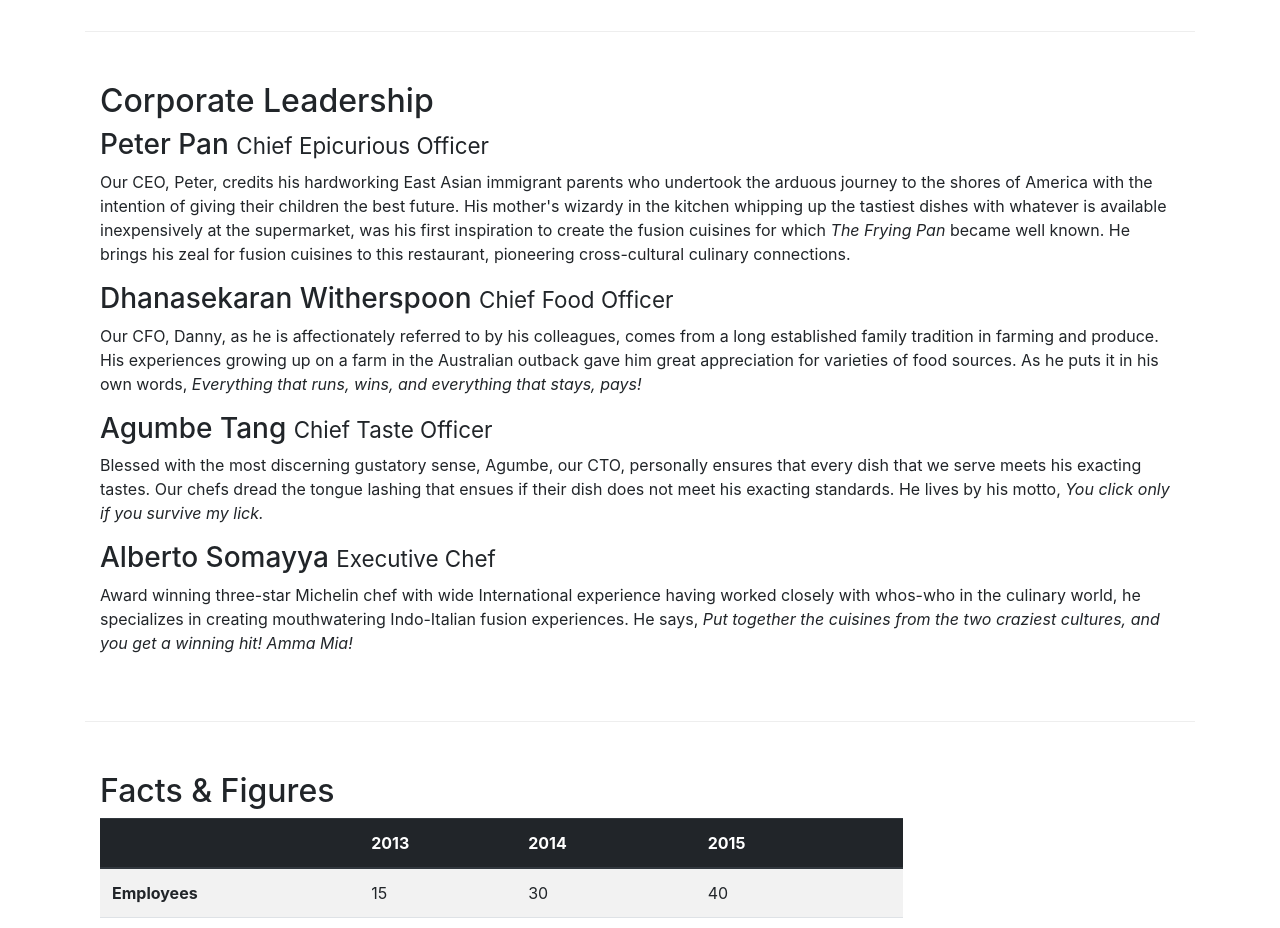
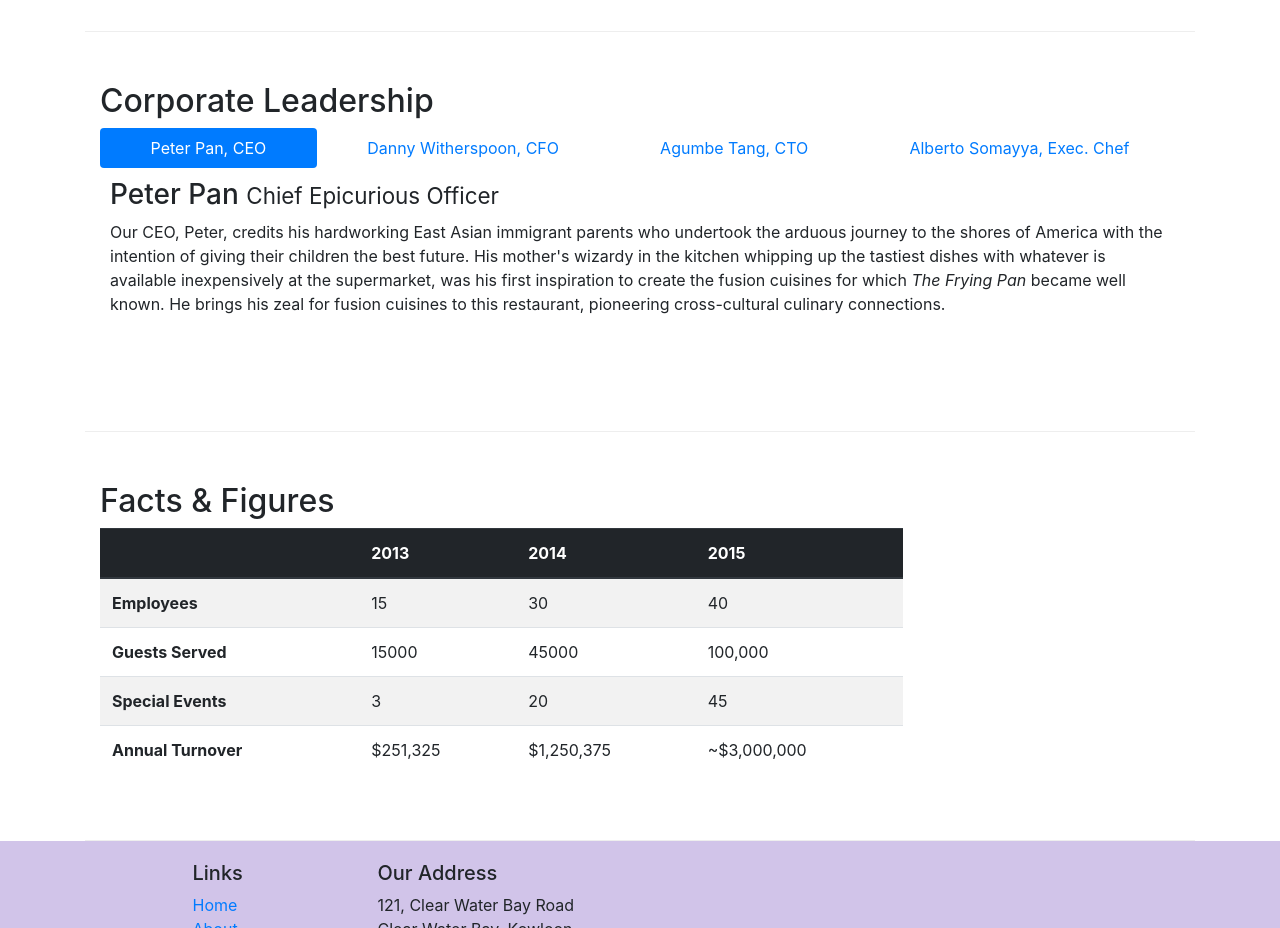
Before and after one commit to RuiwenDong/Full-Stack-1, a website: page aboutus.html in a window 1280 px wide. Shown: the part 940-1868 px from the top of the page. Drawn offline with nearby package versions, Linux system fonts and the light colour scheme.

Commit message:
using nav-tabs and nav-pills in Bootstrap navigation structure

```diff
--- a/aboutus.html
+++ b/aboutus.html
@@ -101,14 +101,44 @@
         <div class="row row-content">
             <div class="col-12">
                 <h2>Corporate Leadership</h2>
-                <h3>Peter Pan <small>Chief Epicurious Officer</small></h3>
+
+                <ul class="nav nav-pills nav-fill">
+                    <li class="nav-item">
+                      <a class="nav-link active" href="#peter" role="tab"
+                        data-toggle="tab">Peter Pan, CEO</a>
+                    </li>
+                    <li class="nav-item">
+                      <a class="nav-link" href="#danny" role="tab"
+                        data-toggle="tab">Danny Witherspoon, CFO</a>
+                    </li>
+                    <li class="nav-item">
+                      <a class="nav-link" href="#agumbe"role="tab"
+                        data-toggle="tab">Agumbe Tang, CTO</a>
+                    </li>
+                    <li class="nav-item">
+                      <a class="nav-link" href="#alberto" role="tab"
+                        data-toggle="tab">Alberto Somayya, Exec. Chef</a>
+                    </li>
+                </ul>
+                <div class="tab-content">
+                    <div role="tabpanel" class="tab-pane fade show active" id="peter">
+                        <h3>Peter Pan <small>Chief Epicurious Officer</small></h3>
                 <p class="d-none d-sm-block">Our CEO, Peter, credits his hardworking East Asian immigrant parents who undertook the arduous journey to the shores of America with the intention of giving their children the best future. His mother's wizardy in the kitchen whipping up the tastiest dishes with whatever is available inexpensively at the supermarket, was his first inspiration to create the fusion cuisines for which <em>The Frying Pan</em> became well known. He brings his zeal for fusion cuisines to this restaurant, pioneering cross-cultural culinary connections.</p>
-                <h3>Dhanasekaran Witherspoon <small>Chief Food Officer</small></h3>
+                    </div>
+                    <div role="tabpanel" class="tab-pane fade" id="danny">
+                        <h3>Dhanasekaran Witherspoon <small>Chief Food Officer</small></h3>
                 <p class="d-none d-sm-block">Our CFO, Danny, as he is affectionately referred to by his colleagues, comes from a long established family tradition in farming and produce. His experiences growing up on a farm in the Australian outback gave him great appreciation for varieties of food sources. As he puts it in his own words, <em>Everything that runs, wins, and everything that stays, pays!</em></p>
-                <h3>Agumbe Tang <small>Chief Taste Officer</small></h3>
+                    </div>
+                    <div role="tabpanel" class="tab-pane fade" id="agumbe">
+                        <h3>Agumbe Tang <small>Chief Taste Officer</small></h3>
                 <p class="d-none d-sm-block">Blessed with the most discerning gustatory sense, Agumbe, our CTO, personally ensures that every dish that we serve meets his exacting tastes. Our chefs dread the tongue lashing that ensues if their dish does not meet his exacting standards. He lives by his motto, <em>You click only if you survive my lick.</em></p>
-                <h3>Alberto Somayya <small>Executive Chef</small></h3>
+                    </div>
+                    <div role="tabpanel" class="tab-pane fade" id="alberto">
+                        <h3>Alberto Somayya <small>Executive Chef</small></h3>
                 <p class="d-none d-sm-block">Award winning three-star Michelin chef with wide International experience having worked closely with whos-who in the culinary world, he specializes in creating mouthwatering Indo-Italian fusion experiences. He says, <em>Put together the cuisines from the two craziest cultures, and you get a winning hit! Amma Mia!</em></p>
+                    </div>
+                </div>
+
             </div>
        </div>
        <div class="row row-content">
--- a/css/styles.css
+++ b/css/styles.css
@@ -44,3 +44,7 @@ body{
 .navbar-dark{
     background-color: #512DA8;
 }
+
+.tab-content{
+    padding: 10px;
+}
```
Also changed, not shown: index.html (+1 -1 lines).
